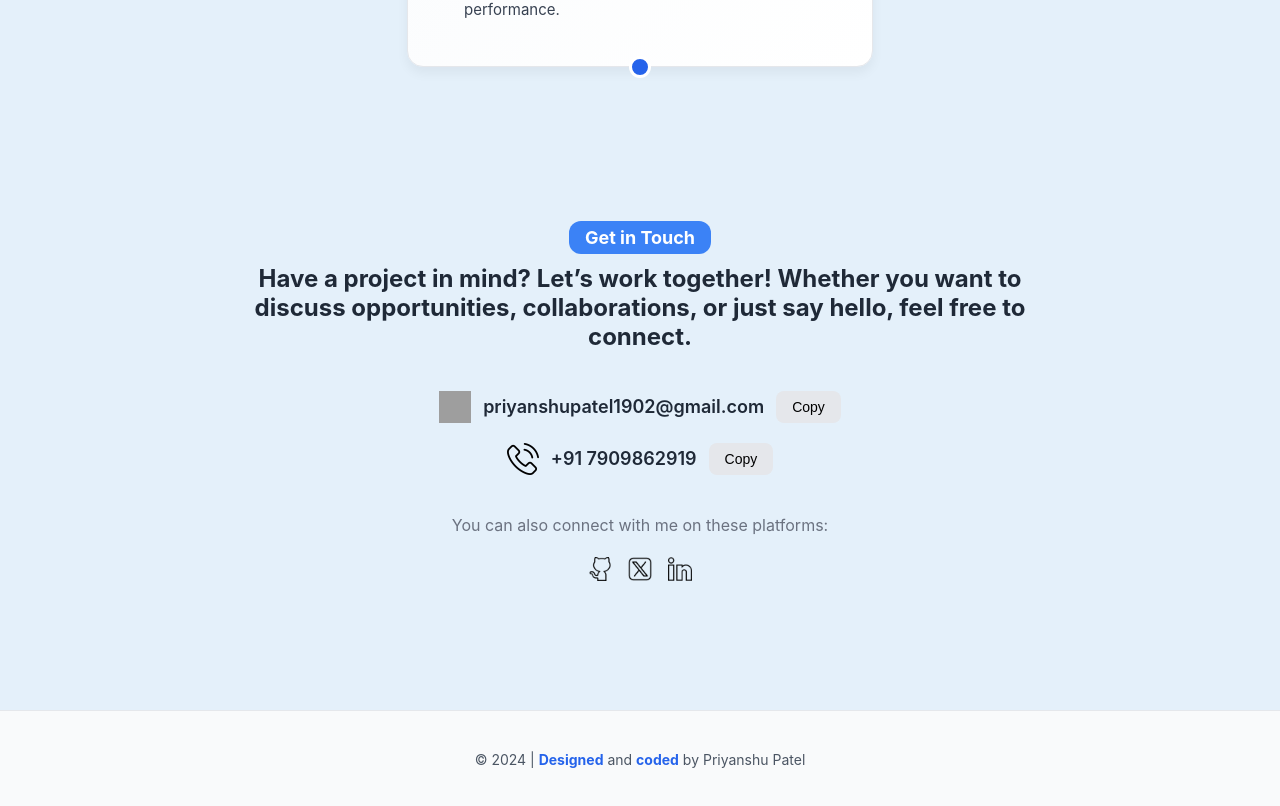
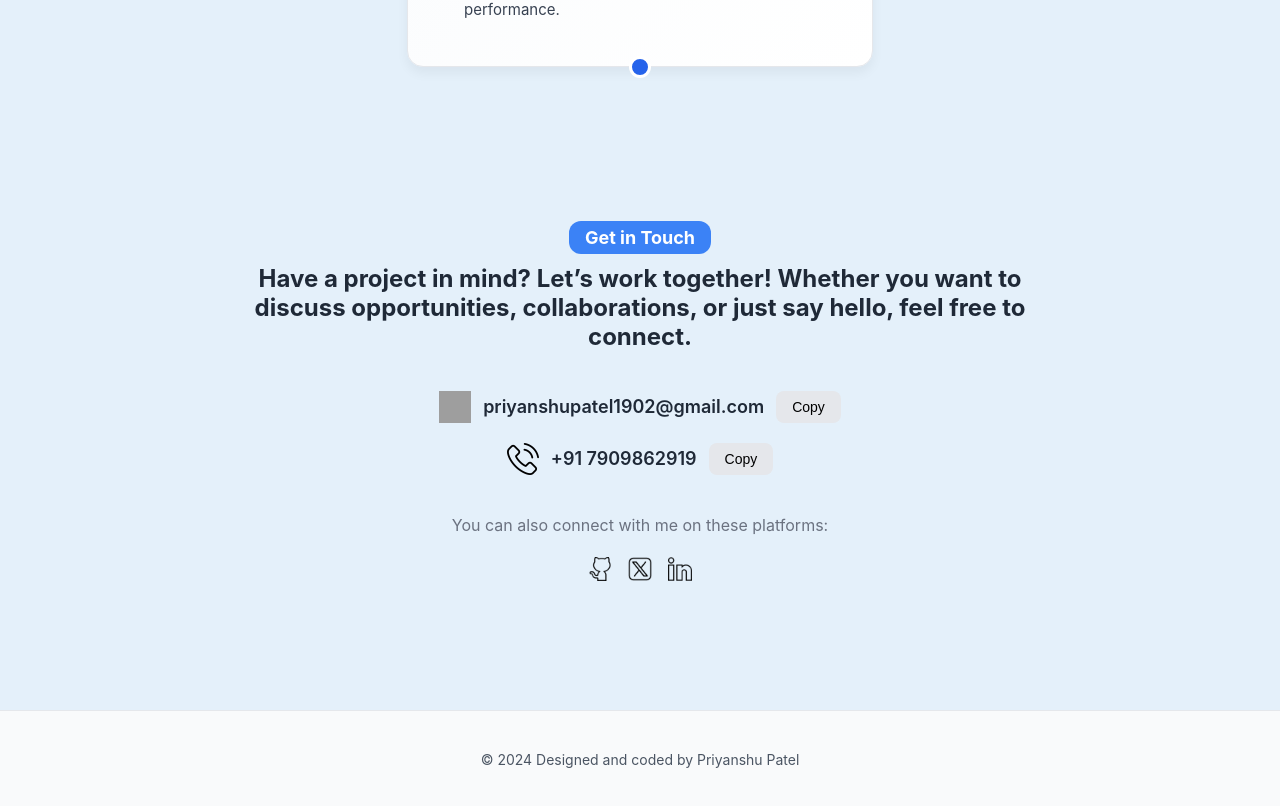
Before and after one commit to devopriyanshu/my-portfolio, a React (Create React App) app in the folder portfolio/: page / in a window 1280 px wide. Shown: the part 3853-4659 px from the top of the page. Built offline with nearby package versions, Linux system fonts and the light colour scheme; grey boxes are pictures that could not be loaded.

Commit message:
a tag fixed

```diff
--- a/portfolio/package.json
+++ b/portfolio/package.json
@@ -39,6 +39,7 @@
     ]
   },
   "devDependencies": {
+    "@babel/plugin-proposal-private-property-in-object": "^7.21.11",
     "tailwindcss": "^3.4.15"
   }
 }
--- a/portfolio/src/components/Layout/Footer.jsx
+++ b/portfolio/src/components/Layout/Footer.jsx
@@ -32,25 +32,7 @@
     <footer style={styles.siteFooter}>
       <div style={styles.footerContainer}>
         <p style={styles.footerText}>
-          © 2024 |{" "}
-          <a
-            href=""
-            style={styles.link}
-            onMouseEnter={(e) => (e.currentTarget.style.color = styles.linkHover.color)}
-            onMouseLeave={(e) => (e.currentTarget.style.color = styles.link.color)}
-          >
-            Designed
-          </a>{" "}
-          and{" "}
-          <a
-            href=""
-            style={styles.link}
-            onMouseEnter={(e) => (e.currentTarget.style.color = styles.linkHover.color)}
-            onMouseLeave={(e) => (e.currentTarget.style.color = styles.link.color)}
-          >
-            coded
-          </a>{" "}
-          by Priyanshu Patel
+          © 2024  Designed and coded by Priyanshu Patel
         </p>
       </div>
     </footer>
```
Also changed, not shown: 1 other file (tests, documents, lock files or other folders).
